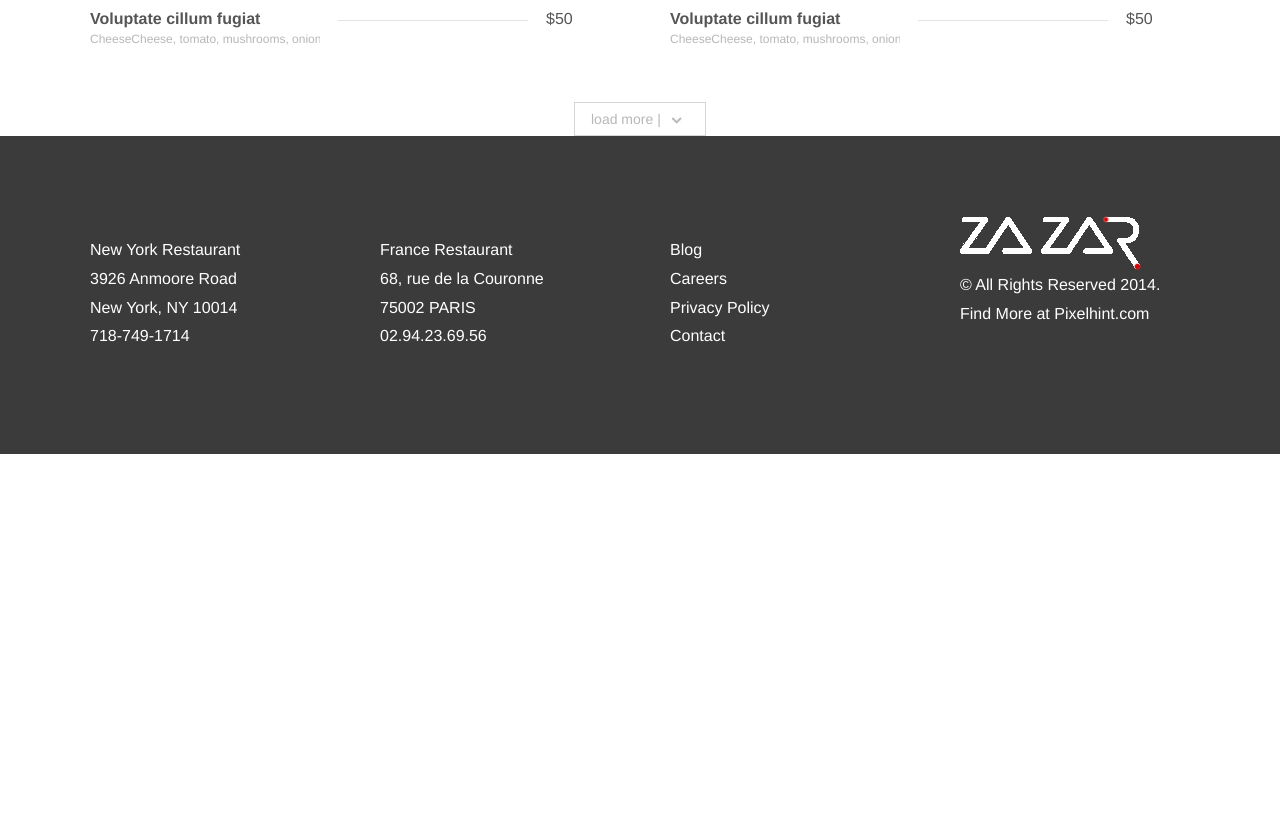
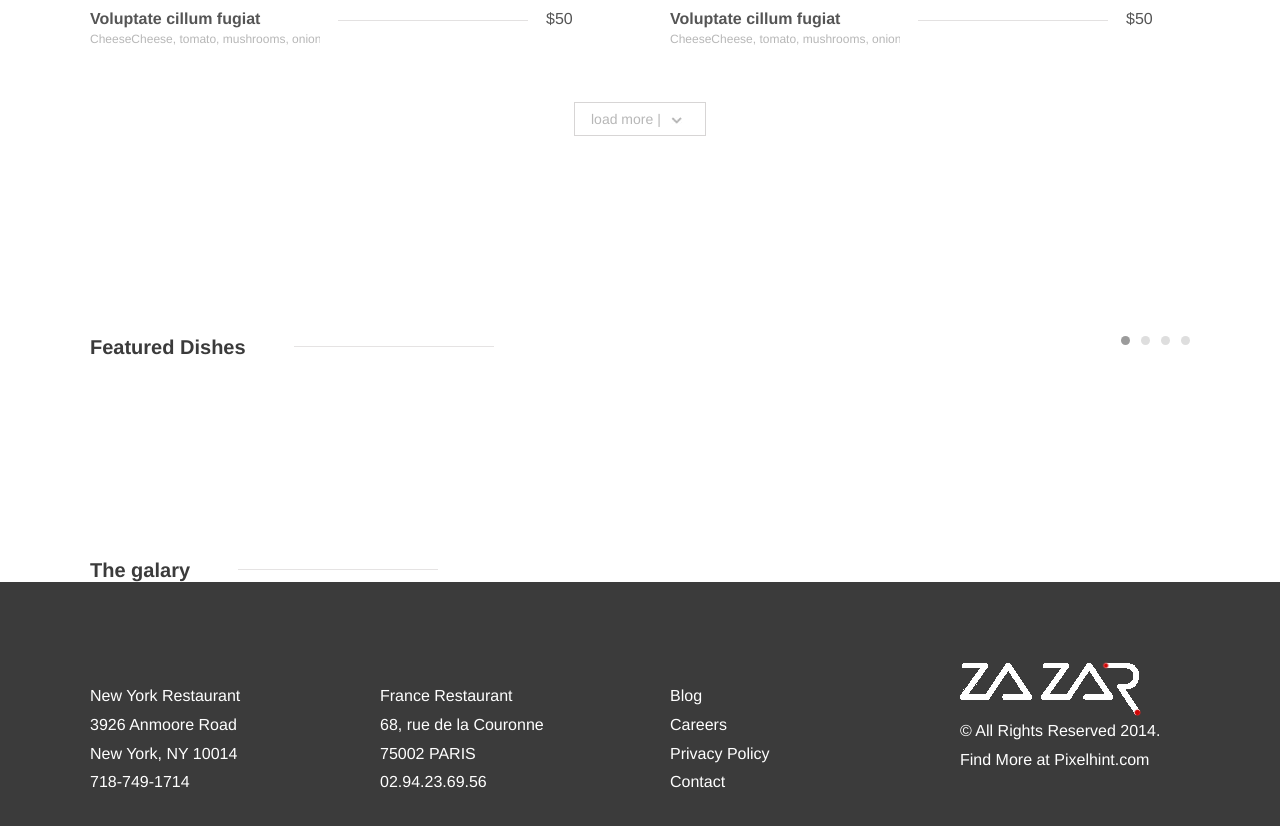
Before and after one commit to vincentotsai/psd-html, a plain HTML site: page index.html in a window 1280 px wide. Shown: the part 1100-1926 px from the top of the page. Before the commit the page ends 1554 px from the top, so only its background shows below. Drawn offline with Linux system fonts and the light colour scheme.

Commit message:
panel header

```diff
--- a/css/index.css
+++ b/css/index.css
@@ -145,3 +145,44 @@
 	margin-left: 10px;
 	background: url(../images/icon.jpg);
 }
+
+/*panel*/
+.index-panel {
+	margin-top: 200px;
+}
+
+.index-panel-header {
+
+}
+
+.index-panel-header h3 {
+	float: left;
+	margin-right: 48px;
+	font-size: 20px;
+	color: #3b3b3b;
+}
+
+.index-panel-header .line {
+	float: left;
+	width: 200px;
+	border-top: 1px solid #e5e3e3;
+	margin-top: 10px;
+}
+
+.index-panel-header .btn-group {
+	float: right;
+	font-size: 0;/*用来解决下面的display:inline-block造成的4像素的间距问题。（行内元素有4像素的间距）*/
+}
+
+.index-panel-header .btn-group .btn {
+	display: inline-block;
+	margin-left: 11px;
+	width: 9px;
+	height: 9px;
+	background: #dedede;
+	border-radius: 50%;
+}
+
+.index-panel-header .btn-group .active {
+	background: #9b9b9b;
+}
--- a/index.html
+++ b/index.html
@@ -110,11 +110,24 @@
 	</div>
 	<!-- panel -->
 	<div class="public-container index-panel">
-		<div class="index-panel-header"></div>
+		<div class="index-panel-header clearfloat">
+			<h3>Featured Dishes</h3>
+			<div class="line"></div>
+			<div class="btn-group">
+				<a href="" class="btn active"></a>
+				<a href="" class="btn"></a>
+				<a href="" class="btn"></a>
+				<a href="" class="btn"></a>
+			</div>
+		</div>
+		<div class="index-panel-body index-food-list"></div>
 	</div>
 	<!-- panel -->
 	<div class="public-container index-panel">
-		<div class="index-panel-header"></div>
+		<div class="index-panel-header clearfloat">
+			<h3>The galary</h3>
+			<div class="line"></div>
+		</div>
 	</div>
 	<!-- footer -->
 	<div class="public-footer">
```
